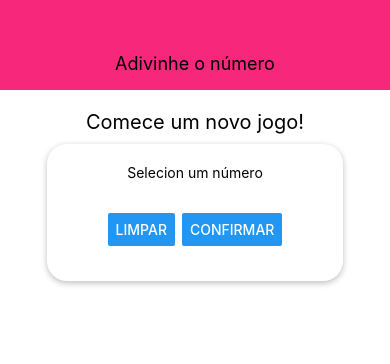
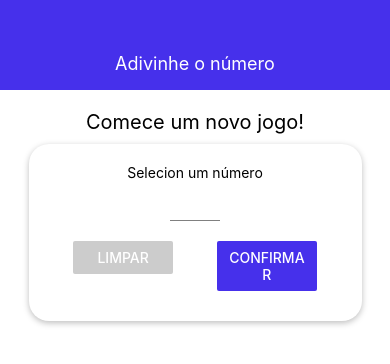
Before and after one commit to JoaoLourencao/Guess_A_Number_APP, a React Native app: screen / in a window 390 px wide. Shown: the top 364 px of the page. Built offline with nearby package versions, Linux system fonts and the light colour scheme.

Commit message:
styling components

```diff
--- a/components/Header.js
+++ b/components/Header.js
@@ -14,12 +14,12 @@ const styles = StyleSheet.create({
         width: '100%',
         height: 90,
         paddingTop: 36,
-        backgroundColor: '#f7287b',
+        backgroundColor: '#4630EB',
         alignItems: 'center',
         justifyContent: 'center'
     },
     headerTitle:{
-        color: 'black',
+        color: 'white',
         fontSize: 18
     }
 });
--- /dev/null
+++ b/components/Input.js
@@ -0,0 +1,18 @@
+import React from 'react';
+import { View, TextInput, StyleSheet, Text, Button } from 'react-native';
+
+const Input = props => {
+    return <TextInput {...props} style={{...styles.Input, ...props.style}}/>;
+};
+
+
+const styles = StyleSheet.create({
+    Input:{
+        height: 30,
+        borderBottomColor: 'grey',
+        borderBottomWidth: 1,
+        marginVertical: 10
+    }
+});
+
+export default Input;
--- /dev/null
+++ b/constants/colors.js
@@ -0,0 +1,4 @@
+export default {
+    primary: '#4630EB',
+    secondary: '#ccc'
+};
--- a/screens/InputArea.js
+++ b/screens/InputArea.js
@@ -1,17 +1,21 @@
 import React from 'react';
 import { View, TextInput, StyleSheet, Text, Button } from 'react-native';
-import Card from '../components/Card'
+
+import Input from '../components/Input';
+import Card from '../components/Card';
+import Colors from '../constants/colors';
+
 const InputArea = props => {
-    return(
+    return (
         <View style={styles.InputArea}>
             <Text style={styles.title}>Comece um novo jogo!</Text>
             <Card style={styles.inputContainer}>
                 <View style={styles.inputContainer}>
                     <Text>Selecion um número</Text>
-                    <TextInput />
+                    <Input style={styles.Input} blurOnSubmit autoCapitalize='none' autoCorrect={false} keyboardType="numeric" maxLength={2} />
                     <View style={styles.btnContainer}>
-                        <Button title="Limpar" onPress={()=>{}}/>
-                        <Button title="Confirmar" onPress={()=>{}}/>
+                        <View style={styles.btnActions}><Button title="Limpar" onPress={() => { }} color={Colors.secondary} /></View>
+                        <View style={styles.btnActions}><Button title="Confirmar" onPress={() => { }} color={Colors.primary} /></View>
                     </View>
                 </View>
             </Card>
@@ -21,27 +25,32 @@ const InputArea = props => {
 
 
 const styles = StyleSheet.create({
-    InputArea:{
+    InputArea: {
         flex: 1,
         padding: 10,
         alignItems: 'center'
     },
-    title:{
+    title: {
         fontSize: 20,
         marginVertical: 10,
-
     },
-    btnContainer:{
+    btnContainer: {
         flexDirection: 'row',
         justifyContent: "space-between",
         width: '100%',
-        padding: 15
+        padding: 10
     },
-    inputContainer:{
-        width: 300,
-        maxWidth: '80%',
+    inputContainer: {
+        width: 500,
+        maxWidth: '90%',
         alignItems: 'center',
-
+    },
+    btnActions: {
+        width: 100,
+    },
+    Input: {
+        width: 50,
+        textAlign: 'center'
     }
 });
 
```
